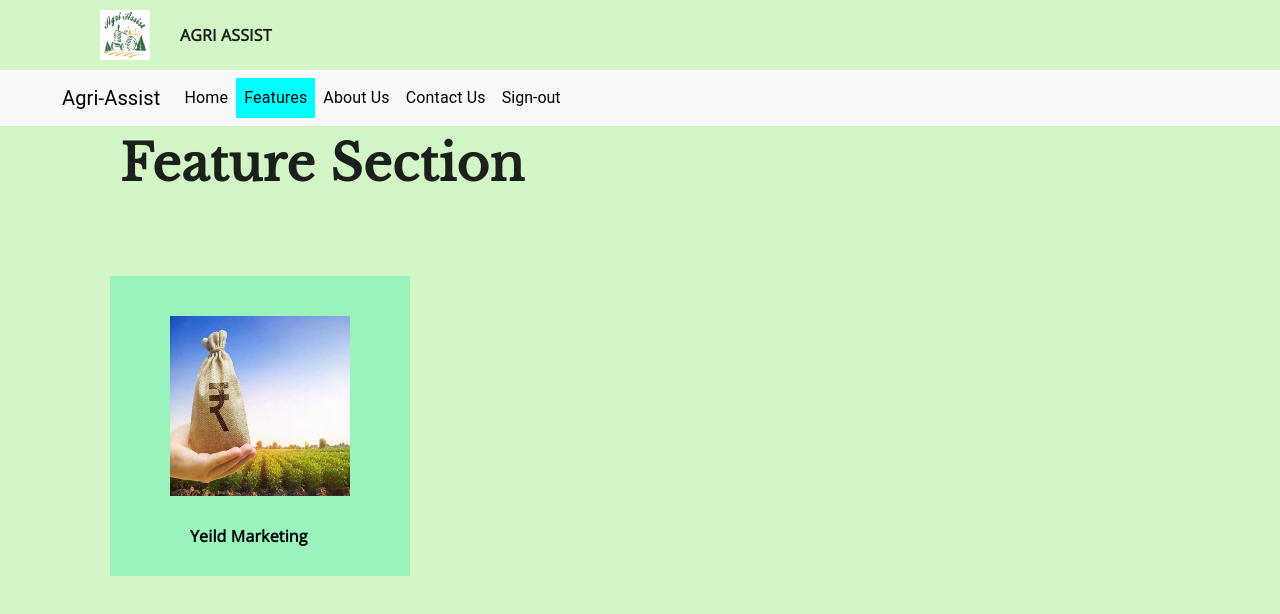
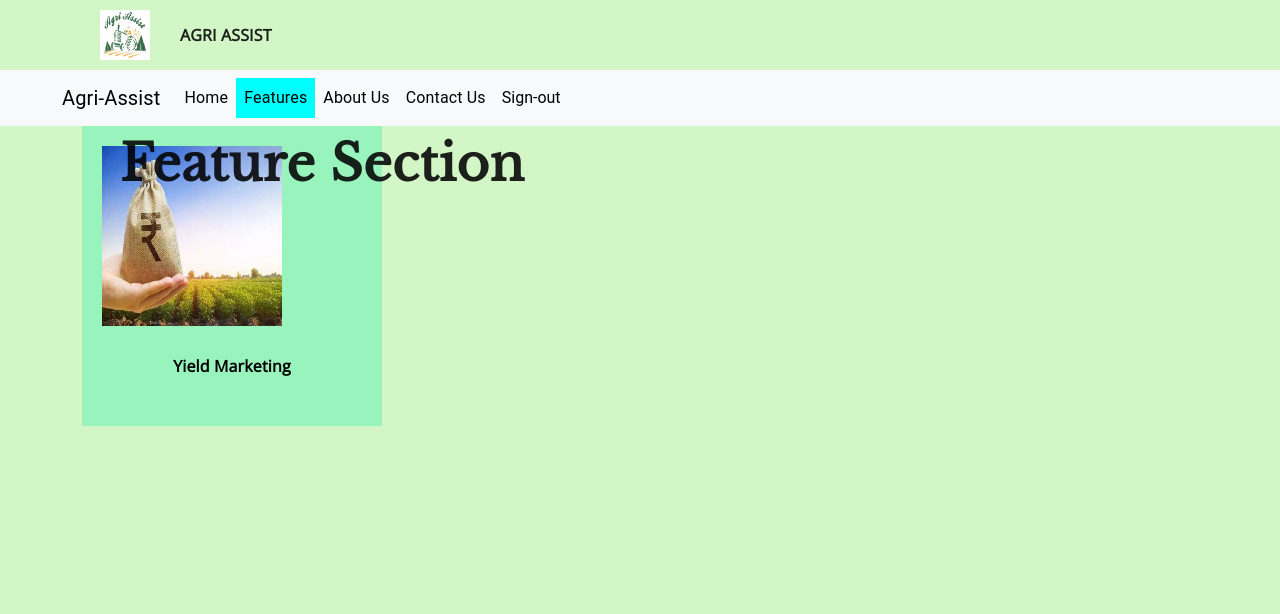
Before and after one commit to Tanisha26g/VedicVortex, a React (Create React App) app in the folder Agri-Assist-Project-main/frontend/: page /features in a window 1280 px wide. Shown: the top 614 px of the page. Built offline with nearby package versions, Linux system fonts and the light colour scheme; sample sign-in values are in the browser's storage.

Commit message:
Updated Features.jsx

```diff
--- a/Agri-Assist-Project-main/frontend/src/Components/Features.jsx
+++ b/Agri-Assist-Project-main/frontend/src/Components/Features.jsx
@@ -1,77 +1,79 @@
 import { React, useEffect } from 'react';
 import { useNavigate } from 'react-router';
-import { Container, Row, Col, Button } from 'react-bootstrap';
+import { Container, Row, Col } from 'react-bootstrap';
 import Box from '@mui/material/Box';
 import { createTheme, ThemeProvider } from '@mui/material/styles';
 import CssBaseline from '@mui/material/CssBaseline';
 import { Grid, Typography } from '@mui/material';
 import "@fontsource/libre-baskerville/400-italic.css";
 import "@fontsource/open-sans";
-import profile from '../Images/profile.jpg';
 import cropRelatedIssues from '../Images/cropRelatedIssues.jpg';
 import cropMarketing from '../Images/cropMarketing.jpg';
 import NavbarFinal from './NavbarFinal';
+
 const defaultTheme = createTheme();
+
 function Features() {
     const user = window.localStorage.getItem("user");
     const token = window.localStorage.getItem("token");
     const navigate = useNavigate();
+
     useEffect(() => {
         if (!token) {
             navigate('/login');
         }
-    }, [])
-    const handleNoLogin = () => {
-        navigate('/login');
-    }
+    }, [token, navigate]);
+
+    if (!token) return null; // Prevents rendering if token is missing
+
     return (
         <>
             <NavbarFinal />
             <ThemeProvider theme={defaultTheme}>
                 <Grid container component="main" sx={{ height: '100%' }}>
                     <CssBaseline />
-                    <Typography style={{ marginLeft: "120px", position: 'absolute', fontFamily: "Libre Baskerville", fontWeight: "bold", fontSize: "50px" }}>
+                    <Typography
+                        sx={{ marginLeft: "120px", position: 'absolute', fontFamily: "Libre Baskerville", fontWeight: "bold", fontSize: "50px" }}
+                    >
                         Feature Section
                     </Typography>
                     <Grid item xs={12} md={12} sx={{ overflow: 'visible' }}>
-                        {
-                            token ?
-                                user === 'farmer' ?
-                                    // <Grid item xs={12} md={12}>
-                                    <Container style={{ paddingLeft: "40px", paddingTop: "150px", alignItems: "center", alignContent: "center" }}>
+                        <Container sx={{ paddingLeft: "40px", paddingTop: "150px", textAlign: "center" }}>
                             <Row>
-                                            <Col >
-                                                <Box style={{ display: "grid", position: "relative", width: "300px", height: "300px", backgroundColor: '#99F3BD' }}>
-                                                    <img src={cropRelatedIssues} style={{ marginTop: "40px", marginLeft: "60px", display: "grid", position: "relative", overflow: 'visible' }} width="180px" height="180px" alt="prfile.jpg" />
-                                                    <a href="/crop-related-issues" style={{ marginLeft: '60px', textDecoration: 'none', fontFamily: 'Open Sans', fontWeight: 'bold', color: 'black' }}>Crop Related Issues</a>
-                                                </Box>
+                                {user === 'farmer' && (
+                                    <Col>
+                                        <FeatureBox
+                                            imgSrc={cropRelatedIssues}
+                                            link="/crop-related-issues"
+                                            text="Crop Related Issues"
+                                        />
                                     </Col>
+                                )}
                                 <Col>
-                                                <Box style={{ display: "grid", position: "relative", width: "300px", height: "300px", backgroundColor: '#99F3BD' }}>
-                                                    <img src={cropMarketing} style={{ marginTop: "40px", marginLeft: "60px", display: "grid", position: "relative", overflow: 'visible' }} width="180px" height="180px" alt="prfile.jpg" />
-                                                    <a href="/marketplace" style={{ marginLeft: '80px', textDecoration: 'none', fontFamily: 'Open Sans', fontWeight: 'bold', color: 'black' }}>Yeild Marketing</a>
-                                                </Box>
-                                            </Col>
-                                        </Row>
-                                    </Container >
-                                    // </Grid>
-                                    :
-                                    <Container style={{ paddingLeft: "40px", paddingTop: "150px" }}>
-                                        <Row>
-                                            <Col>
-                                                <Box style={{ display: "grid", position: "relative", width: "300px", height: "300px", backgroundColor: '#99F3BD', overflow: 'visible' }}>
-                                                    <img src={cropMarketing} style={{ marginTop: "40px", marginLeft: "60px", display: "grid", position: "relative", overflow: 'visible' }} width="180px" height="180px" alt="prfile.jpg" />
-                                                    <a href="/marketplace" style={{ marginLeft: '80px', textDecoration: 'none', fontFamily: 'Open Sans', fontWeight: 'bold', color: 'black' }}>Yeild Marketing</a>
-                                                </Box>
+                                    <FeatureBox
+                                        imgSrc={cropMarketing}
+                                        link="/marketplace"
+                                        text="Yield Marketing"
+                                    />
                                 </Col>
                             </Row>
                         </Container>
-                                : navigate('/login')
-                        }
                     </Grid>
                 </Grid>
             </ThemeProvider>
         </>
-    )
+    );
 }
+
+const FeatureBox = ({ imgSrc, link, text }) => (
+    <Box
+        sx={{ display: "grid", width: "300px", height: "300px", backgroundColor: '#99F3BD', textAlign: "center", padding: "20px" }}
+    >
+        <img src={imgSrc} alt={text} width="180px" height="180px" />
+        <a href={link} style={{ textDecoration: 'none', fontFamily: 'Open Sans', fontWeight: 'bold', color: 'black' }}>
+            {text}
+        </a>
+    </Box>
+);
+
 export default Features;
```
Lines whose indentation alone changed are shown as unchanged.
